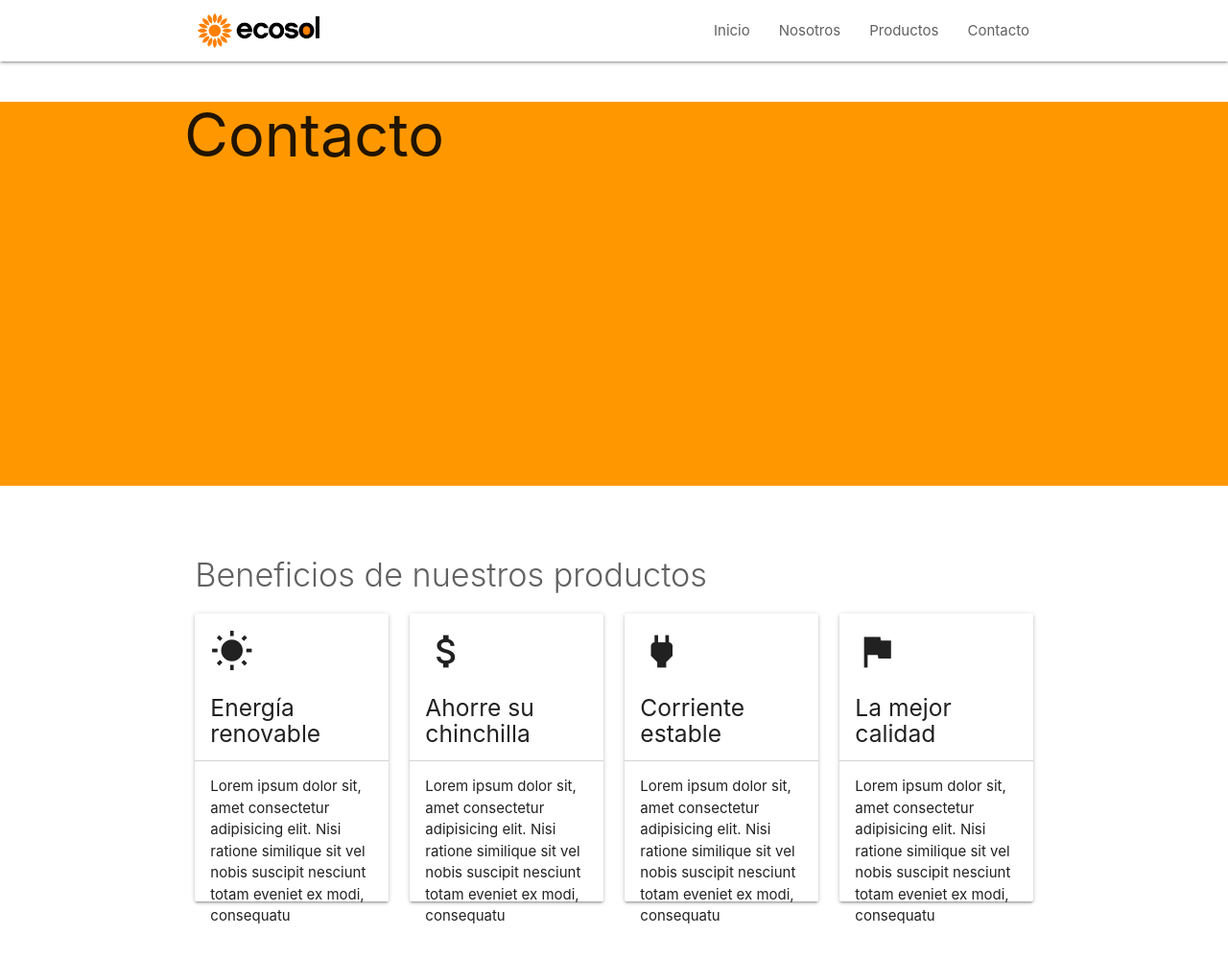
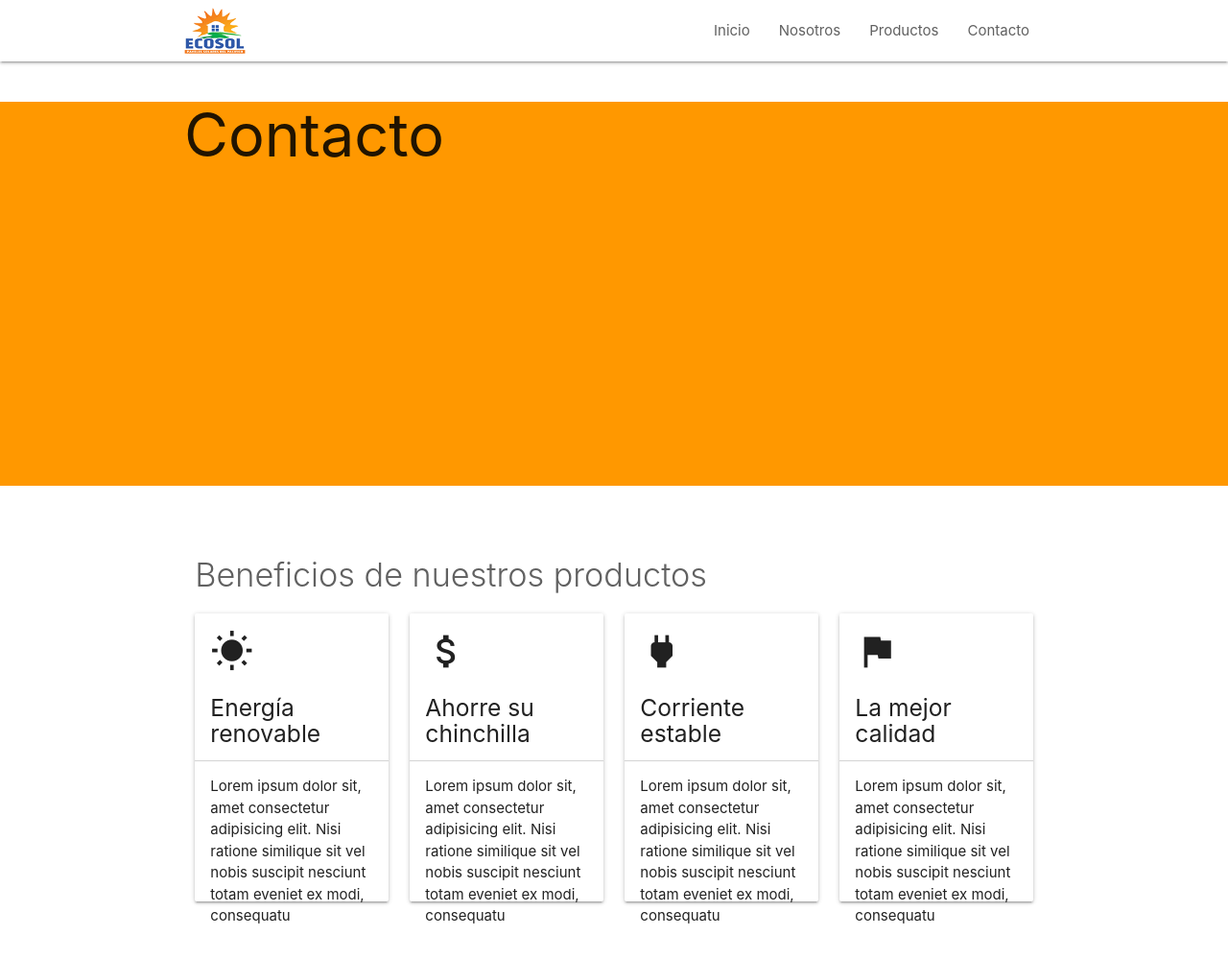
Before and after one commit to ferceballos/EcoSol, a plain HTML site: page contacto.html in a window 1280 px wide. Shown: the top 1000 px of the page at 96% size. Drawn offline with Linux system fonts and the light colour scheme.

Commit message:
New logo on navbar added

```diff
--- a/contacto.html
+++ b/contacto.html
@@ -17,7 +17,7 @@
         <nav class="clear-nav">
             <div class="nav-wrapper container">
                 <a href="#" class="brand-logo fullh">
-                    <img src="img/wishedlogo.png" class="fullh pad-logo" alt="">
+                    <img src="img/slogo.png" class="fullh" alt="">
                 </a>
                 <ul id="nav-mobile" class="right hide-on-med-and-down">
                     <li>
```
Also changed, not shown: index.html (+1 -1 lines), nosotros.html (+1 -1 lines), productos.html (+1 -1 lines).
